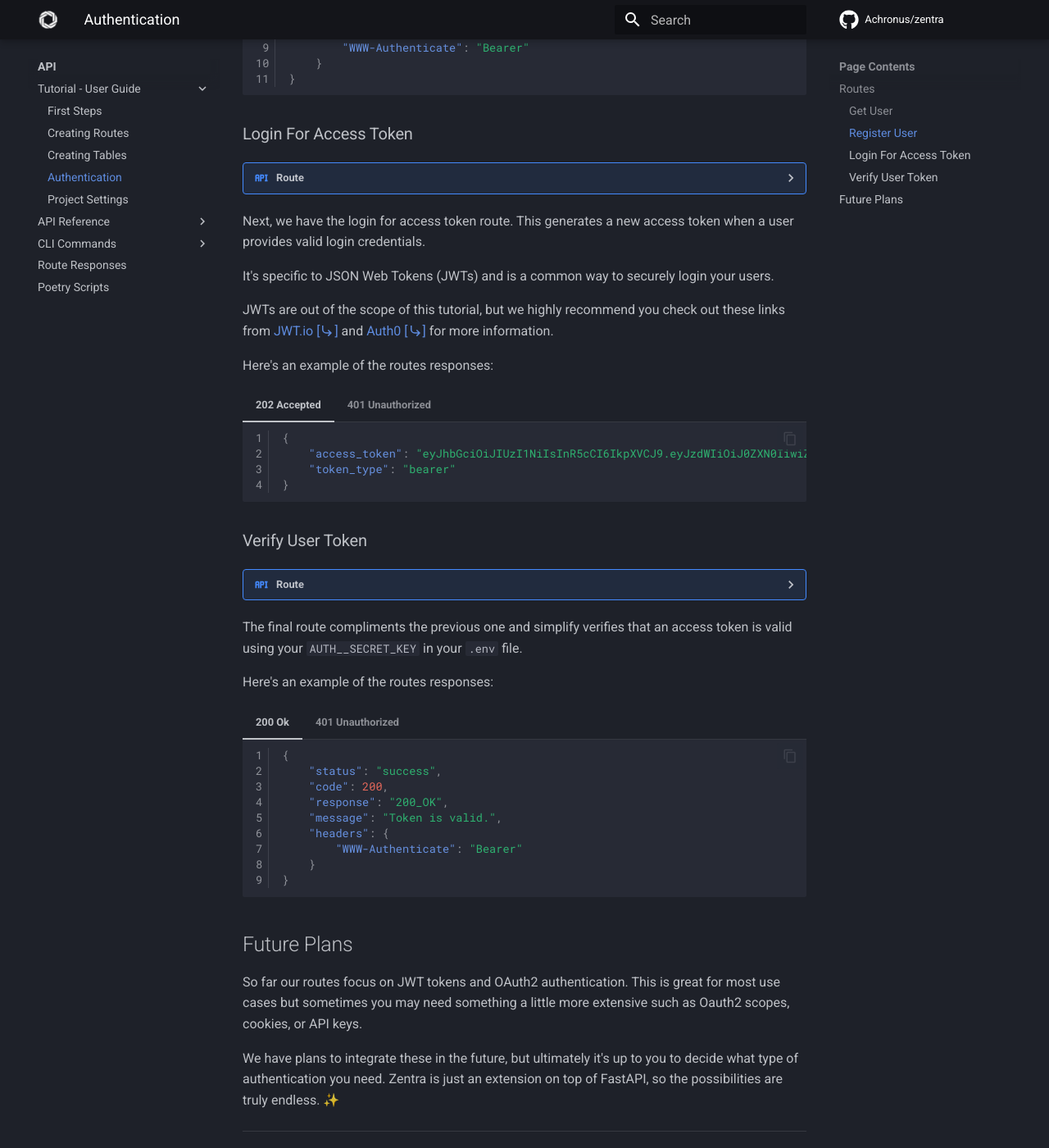
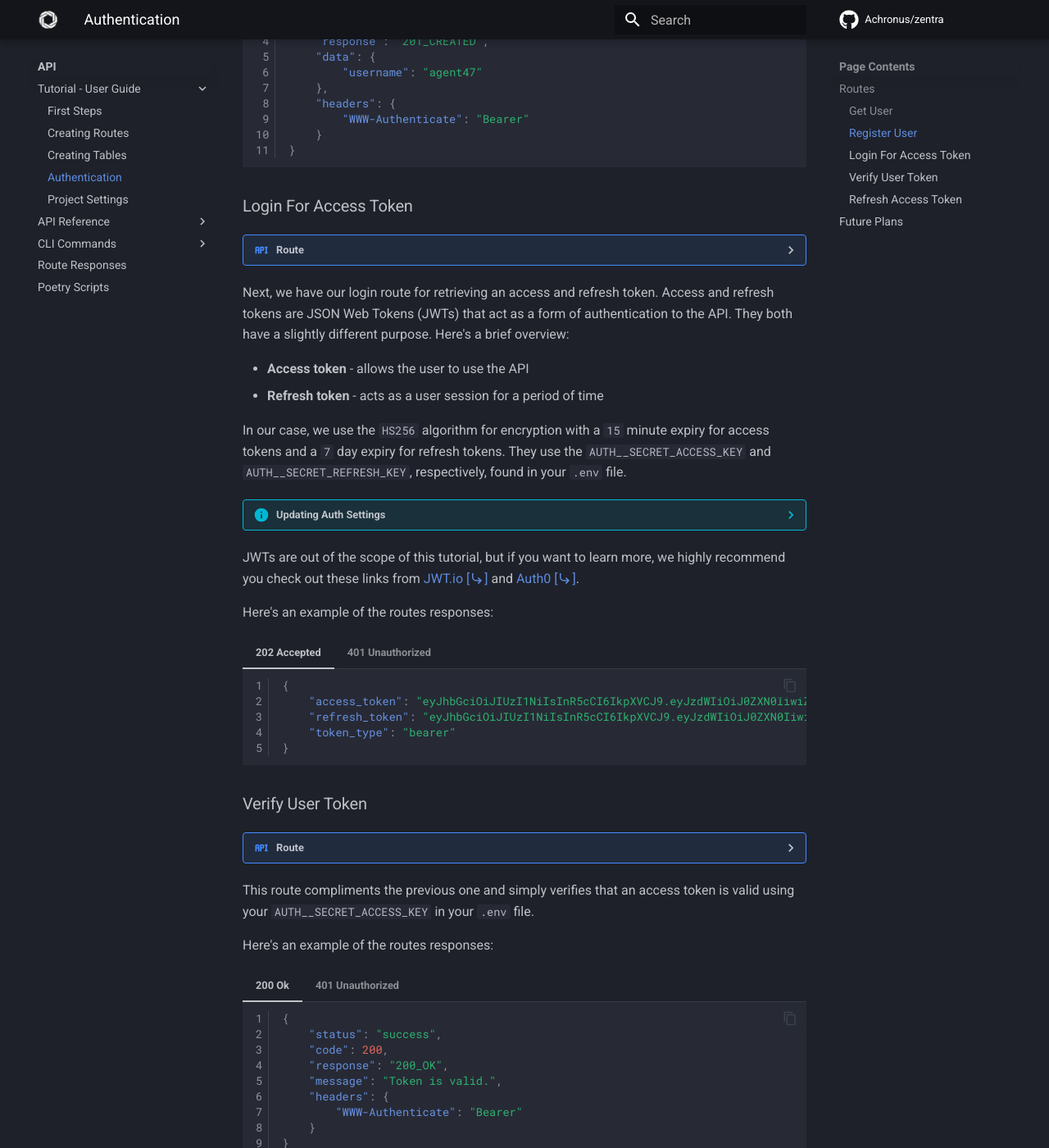
Before and after one commit to Achronus/zentra, an MkDocs documentation site: the page built from docs/api/tutorial/authentication.md, in a window 1280 px wide and 1400 px high, scrolled down 5499 px. Shown: the whole window at 82% size. Built offline with MkDocs 1.6.1 and Material for MkDocs 9.7.7, drawn with Linux system fonts in a browser that asks for light colours; comment, search, counter and statistics services are not loaded; the version menu is left out; some of the changed text lies outside the part shown.

Commit message:
Zentra API - Auth updates (v0.1.13)
- docs(auth): Updated docs to accommodate auth changes (v0.1.13). (#5)

````diff
--- a/docs/api/tutorial/authentication.md
+++ b/docs/api/tutorial/authentication.md
@@ -37,7 +37,7 @@
     We plan to add a `--no-auth` flag in a future version that will do all of this for you, but 9 times out of 10 you'll need authentication anyway! 😁
 
 
-The main thing you need to know here is how the routes works, rather than the underlying functionality. Feel free to explore the code yourself! It's almost identical to this [FastAPI [:material-arrow-right-bottom:]](https://fastapi.tiangolo.com/tutorial/security/oauth2-jwt/) security tutorial just with a bit of Zentra flair.
+The main thing you need to know here is how the routes work, rather than the underlying functionality. Feel free to explore the code yourself! It's an extension of the [FastAPI [:material-arrow-right-bottom:]](https://fastapi.tiangolo.com/tutorial/security/oauth2-jwt/) security tutorial with refresh tokens and a bit of Zentra flair 😉.
 
 Okay, now let's check out our routes!
 
@@ -45,14 +45,17 @@
 
 !!! note
 
-    All authentication routes start with [`api/auth/`](#routes)!
+    All authentication routes start with [`api/auth/`](#routes). This simple naming convention keeps our API consistent and easy to use.
 
-Zentra API has four starting authentication routes:
+    We follow the same pattern with our token routes - [`api/auth/token`](#routes).
+
+Zentra API has five starting authentication routes:
 
 1. [`/api/auth/users/me`](#get-user) - retrieves the user's own details, if they are authenticated.
 2. [`/api/auth/register`](#register-user) - creates a user in the database given a `username` and `password`.
 3. [`/api/auth/token`](#login-for-access-token) - provides an access token for the user, if their login details are correct
-4. [`/api/auth/verify-token/{token}`](#verify-user-token) - verifies that an access token is valid (e.g., hasn't expired yet)
+4. [`/api/auth/token/verify/{token}`](#verify-user-token) - verifies that an access token is valid (e.g., hasn't expired yet)
+5. [`/api/auth/token/refresh`](#refresh-access-token) - creates a new access token from the refresh token
 
 ### Get User
 
@@ -283,11 +286,36 @@
 
     [`/api/auth/token`](#login-for-access-token)
 
-Next, we have the login for access token route. This generates a new access token when a user provides valid login credentials.
+Next, we have our login route for retrieving an access and refresh token. Access and refresh tokens are JSON Web Tokens (JWTs) that act as a form of authentication to the API. They both have a slightly different purpose. Here's a brief overview:
 
-It's specific to JSON Web Tokens (JWTs) and is a common way to securely login your users.
+- **Access token** - allows the user to use the API
+- **Refresh token** - acts as a user session for a period of time
 
-JWTs are out of the scope of this tutorial, but we highly recommend you check out these links from [JWT.io [:material-arrow-right-bottom:]](https://jwt.io/introduction) and [Auth0 [:material-arrow-right-bottom:]](https://auth0.com/learn/json-web-tokens) for more information.
+In our case, we use the `HS256` algorithm for encryption with a `15` minute expiry for access tokens and a `7` day expiry for refresh tokens. They use the `AUTH__SECRET_ACCESS_KEY` and `AUTH__SECRET_REFRESH_KEY`, respectively, found in your `.env` file.
+
+??? info "Updating Auth Settings"
+
+    We want to provide a solution that works out of the box without overwhelming you with configuration settings, so we deliberately fixed the algorithm and expiry times - it's less things to worry about!
+
+    However, if you need more flexibility you can tweak these settings using the `.env` file. Here's an example:
+
+    ```toml title=".env" hl_lines="5-7"
+    ...
+    # Authentication configuration details
+    AUTH__SECRET_ACCESS_KEY=c_KnbHr01TI5qjsAZoGLpeZrpdK4u5AOy7RXHFpsMeE # (1)!
+    AUTH__SECRET_REFRESH_KEY=M2Myg1Z2vfUNHzIBVcsKhZCcFi6n4knNLv57Gip6a3M
+    AUTH__ALGORITHM="HS256" # (2)!
+    AUTH__ACCESS_TOKEN_EXPIRE_MINS=15  # (3)!
+    AUTH__REFRESH_TOKEN_EXPIRE_MINS=10080  # (4)!
+    ...
+    ```
+
+    1. The JWT encryption keys. Keep them secret, keep them safe! 🤫
+    2. The encryption algorithm. Currently, this is limited to three options: `['HS256', 'HS384', 'HS512']`
+    3. The access token expiration time in minutes
+    4. The refresh token expiration time in minutes. `10080 = 7 days`. This always lasts longer than your access token
+
+JWTs are out of the scope of this tutorial, but if you want to learn more, we highly recommend you check out these links from [JWT.io [:material-arrow-right-bottom:]](https://jwt.io/introduction) and [Auth0 [:material-arrow-right-bottom:]](https://auth0.com/learn/json-web-tokens).
 
 Here's an example of the routes responses:
 
@@ -295,7 +323,8 @@
 
     ```json title=""
     {
-        "access_token": "eyJhbGciOiJIUzI1NiIsInR5cCI6IkpXVCJ9.eyJzdWIiOiJ0ZXN0IiwiZXhwIjoxNzI2NDMwMTc5fQ.hvEZ8j-IclgSufY58I_5hB0L4mEtkhkjHORygohMs50",
+        "access_token": "eyJhbGciOiJIUzI1NiIsInR5cCI6IkpXVCJ9.eyJzdWIiOiJ0ZXN0IiwiZXhwIjoxNzI1ODg2MjkwfQ.9nkNDi-_6uel6nUIiAHELrB8j1CqK1h-N7hx2QwRYxw",
+        "refresh_token": "eyJhbGciOiJIUzI1NiIsInR5cCI6IkpXVCJ9.eyJzdWIiOiJ0ZXN0IiwiZXhwIjoxNzI2NDkwMTkwfQ.pw5wtaLPq14h0nzbbhSmq-C1qfwYsLsxvNTozzfG4HM",
         "token_type": "bearer"
     }
     ```
@@ -318,9 +347,9 @@
 
 ??? api "Route"
 
-    [`/api/auth/verify-token/{token}`](#verify-user-token)
+    [`/api/auth/token/verify/{token}`](#verify-user-token)
 
-The final route compliments the previous one and simplify verifies that an access token is valid using your `AUTH__SECRET_KEY` in your `.env` file.
+This route compliments the previous one and simply verifies that an access token is valid using your `AUTH__SECRET_ACCESS_KEY` in your `.env` file.
 
 Here's an example of the routes responses:
 
@@ -352,6 +381,42 @@
     }
     ```
 
+### Refresh Access Token
+
+??? api "Route"
+
+    [`/api/auth/token/refresh`](#refresh-access-token)
+
+The last route is another simple one! Given a refresh token it creates a new access token for the user.
+
+When working with frontend applications, you'll often find yourself using this route and the token verification one together. After all, when an access token expires, you'll need to refresh it!
+
+Here's an example of the routes responses:
+
+=== "201 Created"
+
+    ```json title=""
+    {
+        "access_token": "eyJhbGciOiJIUzI1NiIsInR5cCI6IkpXVCJ9.eyJzdWIiOiJ0ZXN0IiwiZXhwIjoxNzI1ODg2MzQzfQ.rQBlpSx6UQgz8U52mSeVqb6-B7Xe8vKUTVO4ghJyaQU",
+        "refresh_token": "eyJhbGciOiJIUzI1NiIsInR5cCI6IkpXVCJ9.eyJzdWIiOiJ0ZXN0IiwiZXhwIjoxNzI2NDkwMTkwfQ.pw5wtaLPq14h0nzbbhSmq-C1qfwYsLsxvNTozzfG4HM",
+        "token_type": "bearer"
+    }
+    ```
+
+=== "401 Unauthorized"
+
+    ```json title=""
+    {
+        "status": "error",
+        "code": 401,
+        "response": "401_UNAUTHORIZED",
+        "message": "Invalid refresh token.",
+        "headers": {
+            "WWW-Authenticate": "Bearer"
+        }
+    }
+    ```
+
 ## Future Plans
 
 So far our routes focus on JWT tokens and OAuth2 authentication. This is great for most use cases but sometimes you may need something a little more extensive such as Oauth2 scopes, cookies, or API keys.
````
Also changed, not shown: docs/api/tutorial/first-steps.md (+3 -2 lines), docs/assets/imgs/api/fastapi-auth-routes.jpg.
